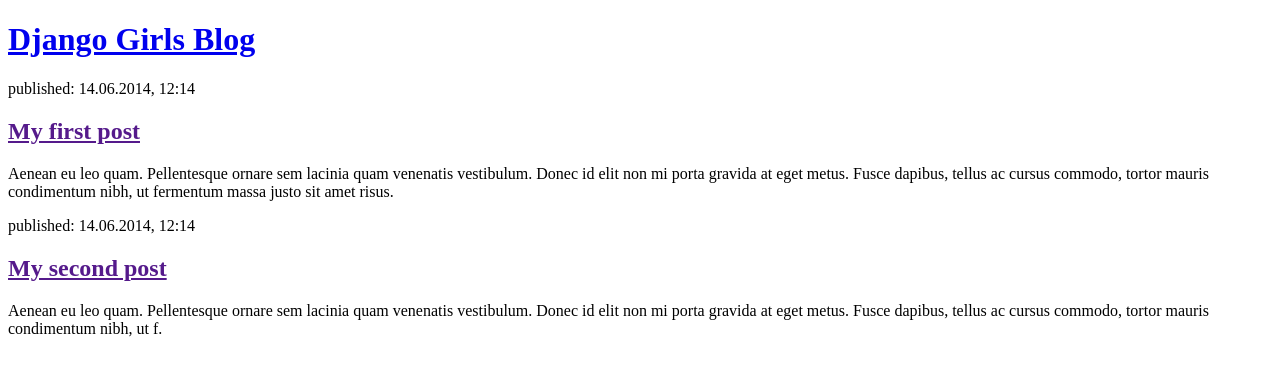
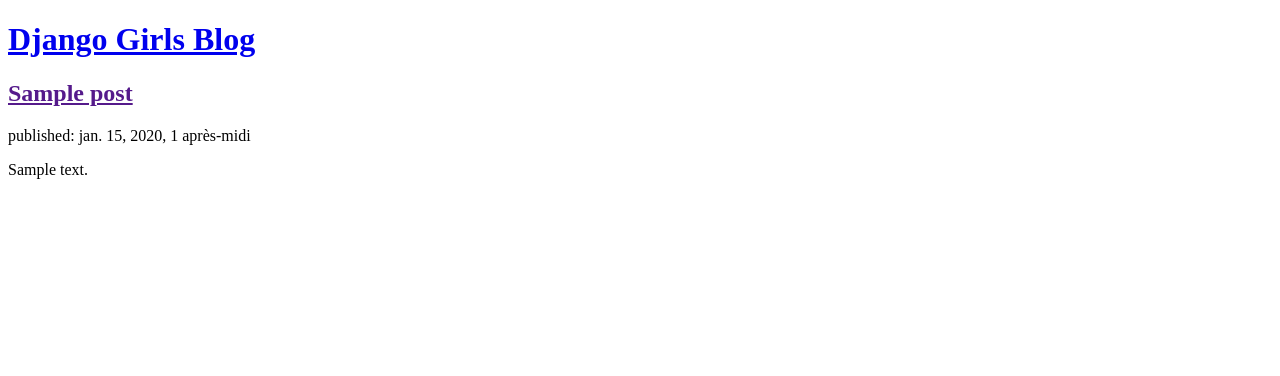
Before and after one commit to Myhrindra194/my_first_blog, a Django app: page / in a window 1280 px wide. Shown: the top 376 px of the page. Run offline with Django 3.2, Linux system fonts and the light colour scheme; tables that the repository leaves empty hold one stand-in row (values such as "Sample post").

Commit message:
Modified templates to display posts from database.

```diff
--- a/blog/templates/blog/post_list.html
+++ b/blog/templates/blog/post_list.html
@@ -8,25 +8,12 @@
       <h1><a href="/">Django Girls Blog</a></h1>
     </header>
 
+    {% for post in posts %}
     <article>
-      <time>published: 14.06.2014, 12:14</time>
-      <h2><a href="">My first post</a></h2>
-      <p>
-        Aenean eu leo quam. Pellentesque ornare sem lacinia quam venenatis
-        vestibulum. Donec id elit non mi porta gravida at eget metus. Fusce
-        dapibus, tellus ac cursus commodo, tortor mauris condimentum nibh, ut
-        fermentum massa justo sit amet risus.
-      </p>
+      <h2><a href="">{{ post.title }}</a></h2>
+      <time>published: {{ post.published_date }}</time>
+      <p>{{ post.text|linebreaksbr }}</p>
     </article>
-
-    <article>
-      <time>published: 14.06.2014, 12:14</time>
-      <h2><a href="">My second post</a></h2>
-      <p>
-        Aenean eu leo quam. Pellentesque ornare sem lacinia quam venenatis
-        vestibulum. Donec id elit non mi porta gravida at eget metus. Fusce
-        dapibus, tellus ac cursus commodo, tortor mauris condimentum nibh, ut f.
-      </p>
-    </article>
+    {% endfor %}
   </body>
 </html>
--- a/blog/views.py
+++ b/blog/views.py
@@ -1,7 +1,9 @@
 from django.shortcuts import render
-
-# Create your views here.
+from django.utils import timezone
+from .models import Post
 
 
 def post_list(request):
-    return render(request, 'blog/post_list.html', {})
+    posts = Post.objects.filter(
+        published_date__lte=timezone.now()).order_by('published_date')
+    return render(request, 'blog/post_list.html', {'posts': posts})
```
